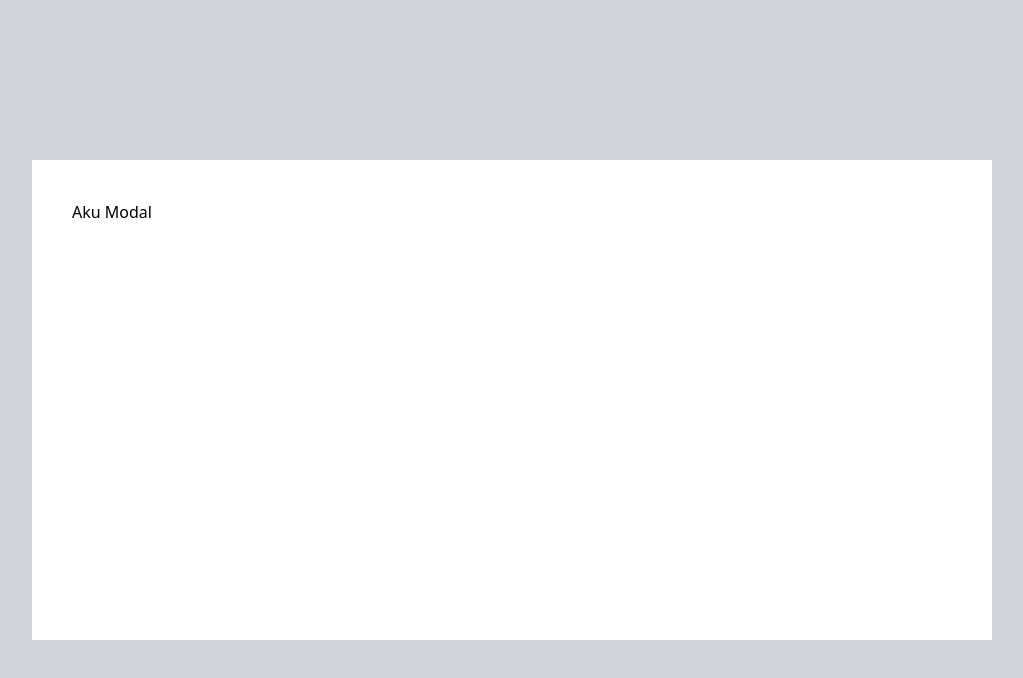
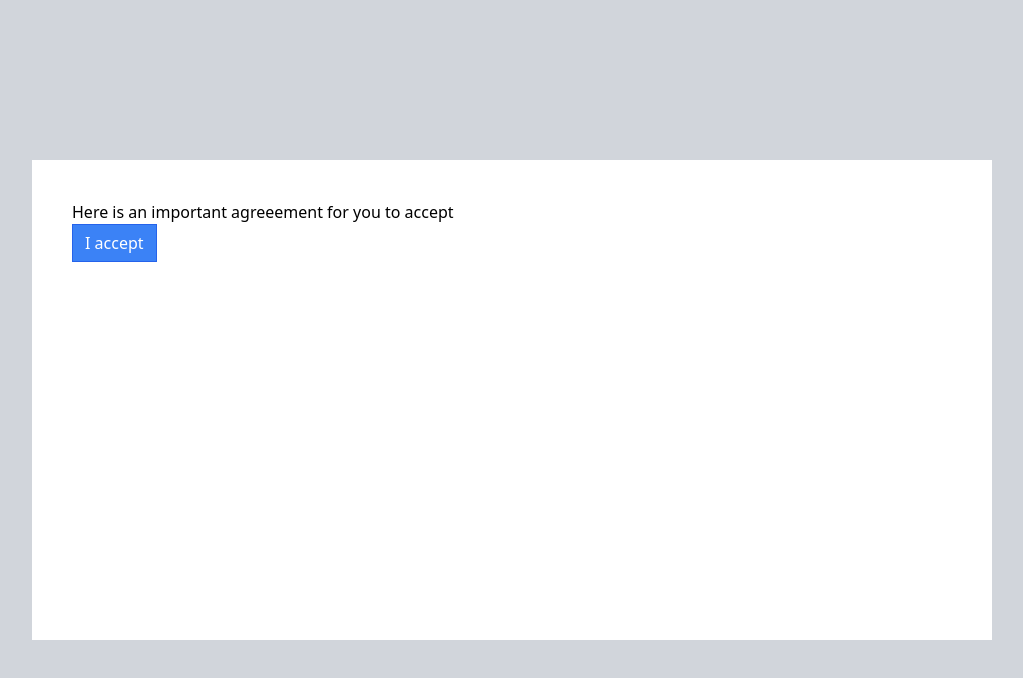
Before and after one commit to kardi06/react-coms, a React (Create React App) app: page /modal in a window 1280 px wide. Both pictures are taken after a click on the button "Open Modal". Shown: the top 678 px of the page, without its empty margins (128-1151 px from the left). Built offline with nearby package versions, Linux system fonts and the light colour scheme.

Commit message:
customize modal props

```diff
--- a/src/components/Modal.js
+++ b/src/components/Modal.js
@@ -1,10 +1,13 @@
 import ReactDOM from 'react-dom';
 
-const Modal = ({onClose}) => {
+const Modal = ({onClose, children, actionBar}) => {
     return ReactDOM.createPortal(
         <div>
             <div onClick={onClose} className="absolute inset-0 bg-gray-300 opacty-80"></div>
-            <div className="absolute inset-40 p-10 bg-white">Aku Modal</div>
+            <div className="absolute inset-40 p-10 bg-white">
+                {children}
+                {actionBar}
+            </div>
         </div>,
         document.querySelector('.modal-container')
     );
--- a/src/pages/ModalPage.js
+++ b/src/pages/ModalPage.js
@@ -6,18 +6,30 @@
 
   const handleClick = () => {
     setShowModal(true);
-    }
+  };
 
   const handleClose = () => {
-        setShowModal(false)
-    }
+    setShowModal(false);
+  };
+  const actionBar = (
+    <div>
+      <Button primary onClick={handleClose}>I accept</Button>
+    </div>
+  );
+  const modal = (
+    <Modal onClose={handleClose} actionBar={actionBar}>
+      <p>Here is an important agreeement for you to accept</p>
+    </Modal>
+  );
 
   return (
     <div className="relative">
-            <Button onClick={handleClick} primary>Open Modal</Button>
-            {showModal && <Modal onClose={handleClose}/>}
+      <Button onClick={handleClick} primary>
+        Open Modal
+      </Button>
+      {showModal && modal}
     </div>
-    )
-}
+  );
+};
 
 export default ModalPage;
```
Lines whose indentation alone changed are shown as unchanged.
